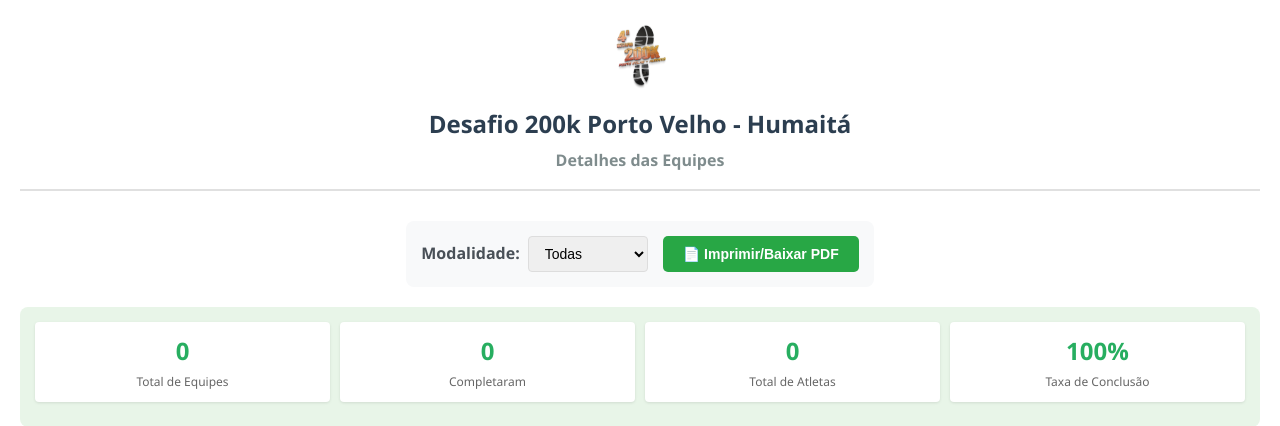
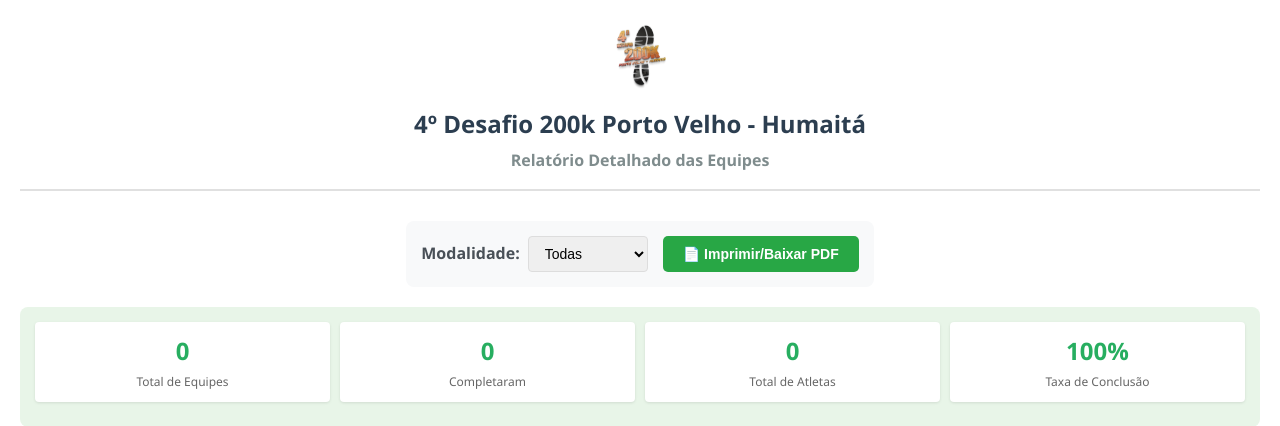
Before and after one commit to ecmsistemasdev/ecmrun, a Flask app: page /relatorio_equipes in a window 1280 px wide. Shown: the top 426 px of the page. Run offline with Flask 3, Linux system fonts and the light colour scheme; data that the repository does not hold is empty; some libraries are stand-ins or nearby versions.

Commit message:
Update relatorio_equipes.html

```diff
--- a/templates/relatorio_equipes.html
+++ b/templates/relatorio_equipes.html
@@ -406,7 +406,7 @@
             }
 
             .subtitle {
-                font-size: 14px;
+                font-size: 16px;
             }
 
             .stats-summary {
@@ -459,8 +459,8 @@
     <div class="header">
         <img src="static/img/logo_200k.png" alt="Logo 200K" class="logo-left">
         <div class="title-section">
-            <h1>Desafio 200k Porto Velho - Humaitá</h1>
-            <p class="subtitle">Detalhes das Equipes</p>
+            <h1>4º Desafio 200k Porto Velho - Humaitá</h1>
+            <p class="subtitle">Relatório Detalhado das Equipes</p>
         </div>
     </div>
 
```
